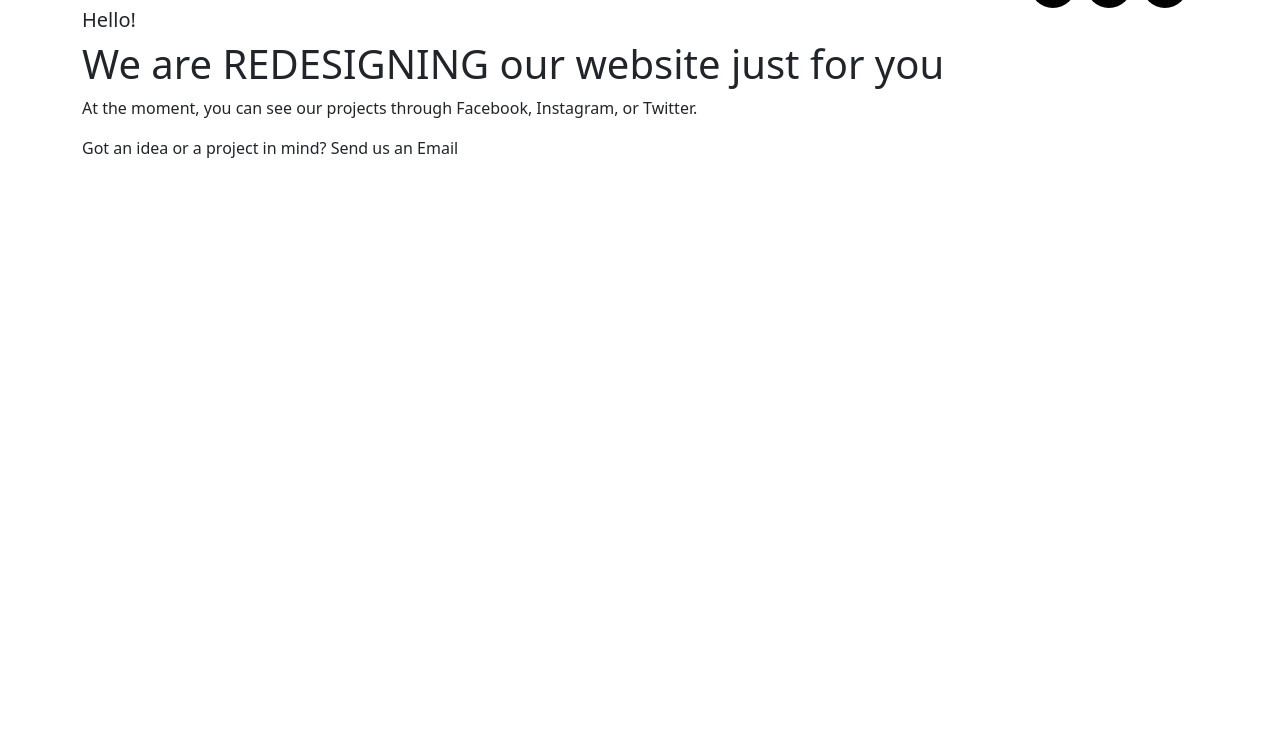
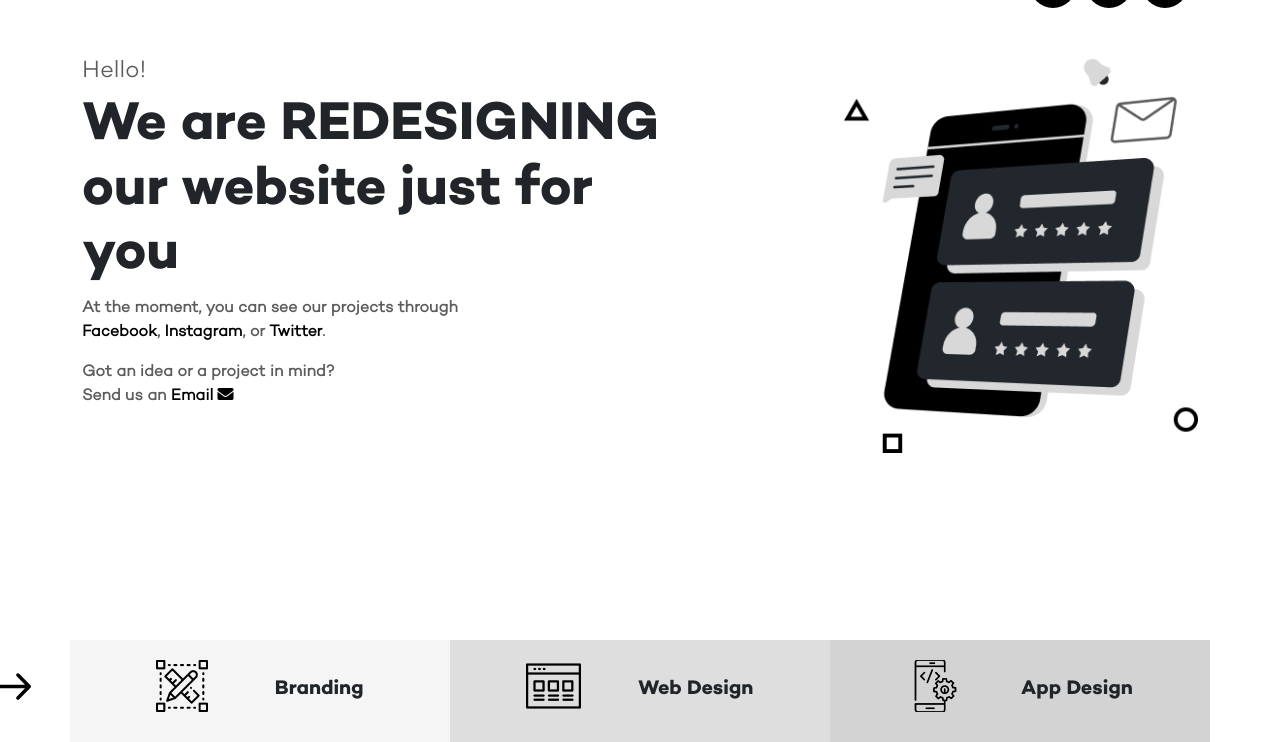
Before and after one commit to Ensio-Creative/rebrand-page, a plain HTML site: page index.html in a window 1280 px wide. Shown: the part 58-800 px from the top of the page. Drawn offline with nearby package versions, Linux system fonts and the light colour scheme.

Commit message:
Done with the page

```diff
--- a/css/styles.css
+++ b/css/styles.css
@@ -1,3 +1,14 @@
+@font-face {
+	font-family: 'Campton-light';
+	src: local('Gilroy'), url('../font/Campton-LightDEMO.otf') format('truetype');
+}
+@font-face {
+	font-family: 'Campton-bold';
+	src: local('Gilroy'), url('../font/Campton-BoldDEMO.otf') format('truetype');
+}
+body {
+	height: 100vh;
+}
 .top-header img {
 	width: 50px;
 	/* height: 80px; */
@@ -20,6 +31,130 @@
 	font-size: 19px;
 	margin-right: 10px;
 }
+.social-item a:hover {
+	color: #fff;
+}
 a {
 	color: #fff;
 }
+a:hover {
+	text-decoration: none;
+}
+
+.bg-hero {
+	margin-top: 50px;
+}
+
+.bg-hero h5 {
+	font-family: 'Campton-light';
+	font-size: 24px;
+	font-weight: 400;
+	color: #5c5c5c;
+}
+.bg-hero h1 {
+	font-family: 'Campton-bold';
+	font-weight: bold;
+	width: 308px;
+	font-size: 37px;
+}
+
+.bg-hero a {
+	color: #000;
+	text-decoration: none;
+}
+.bg-hero a:hover {
+	color: #000;
+	text-decoration: none;
+}
+
+.bg-hero p {
+	font-family: 'Campton-light';
+	font-weight: 700;
+	color: #5c5c5c;
+	width: 298px;
+	font-size: 16px;
+}
+
+.bg-hero img {
+	width: 298px;
+}
+/* .below-info {
+	margin-top: 10px;
+} */
+.arrow-container {
+	width: 50px;
+	margin: auto;
+}
+.arrow {
+	padding-top: 60px;
+	padding-bottom: 60px;
+	transform: rotate(90deg);
+}
+.below-item {
+	padding: 20px;
+	text-align: center;
+	display: block;
+}
+.below-item img {
+	margin-bottom: 10px;
+}
+.below-item p {
+	font-size: 14px;
+	font-weight: 600;
+	font-family: 'Campton-bold';
+}
+
+.below-item:nth-child(1) {
+	background-color: #f5f5f5;
+}
+.below-item:nth-child(2) {
+	background-color: #dfdede;
+}
+.below-item:nth-child(3) {
+	background-color: #d3d3d3;
+}
+
+@media (min-width: 1000px) {
+	.bg-hero h1 {
+		width: 602px;
+		font-size: 54px;
+	}
+	.bg-hero img {
+		width: 100%;
+	}
+	.bg-hero .text-first {
+		width: 448px;
+	}
+	.bg-hero .text-last {
+		width: 292px;
+	}
+	.arrow {
+		position: relative;
+		left: -90px;
+		top: 60px;
+		width: 39px;
+		margin: 0px;
+		padding: 0px;
+		transform: rotate(0deg);
+	}
+	.below-info {
+		position: fixed;
+		right: 0;
+		bottom: 0;
+		left: 0;
+		z-index: 1030;
+	}
+	.below-item {
+		display: flex;
+		justify-content: space-evenly;
+	}
+	.arrow-container {
+		width: 100%;
+	}
+
+	.below-item p {
+		font-size: 20px;
+		margin-bottom: 0px;
+		margin-top: 14px;
+	}
+}
--- a/index.html
+++ b/index.html
@@ -8,14 +8,14 @@
   <title>Ensio Creative - A Creative & Digital Design Agency</title>
   <link rel="stylesheet" href="https://pro.fontawesome.com/releases/v5.10.0/css/all.css" />
   <link href="https://cdn.jsdelivr.net/npm/bootstrap@5.1.3/dist/css/bootstrap.min.css" rel="stylesheet">
-  <link rel="stylesheet" href="/css/styles.css">
+  <link rel="stylesheet" href="css/styles.css">
 </head>
 <body>
   <section class="top-header">
     <div class="container">
       <div class="content">
         <div class="logo-social-icons">
-        <img src="/img//NEW LOGO 1.png" alt="">
+        <img src="img//NEW LOGO 1.png" alt="">
       </div>
       <div class="logo-social-icons">
         <div class="content-social">
@@ -37,10 +37,39 @@
 
   <section class="bg-hero">
     <div class="container">
-      <h5>Hello!</h5>
+      <div class="row">
+        <div class="col-12 col-md-8">
+          <h5>Hello!</h5>
       <h1>We are REDESIGNING our website just for you</h1>
-      <p>At the moment, you can see our projects through Facebook, Instagram, or Twitter.</p>
-      <p>Got an idea or a project in mind? Send us an Email</p>
+      <p class="text-first">At the moment, you can see our projects through <strong> <a href="https://www.facebook.com/ensiocreative/" target="_blank" rel="noopener noreferrer">Facebook</a></strong>, <strong><a href="https://instagram.com/ensiocreative" target="_blank" rel="noopener noreferrer">Instagram</a></strong>, or <strong><a href="https://twitter.com/ensiocreative" target="_blank" rel="noopener noreferrer">Twitter</a></strong>.</p>
+      <p class="text-last">Got an idea or a project in mind? Send us an <strong><a href="mailto:hello@ensiocreative.com">Email <i class="fas fa-envelope"></i></a></strong></p>
+    </div>
+    <div class="col-12 col-md-4">
+      <img src="img/side-img.png" alt="">
+    </div>
+        </div>
+      </div>
+  </section>
+
+  <section class="below-info">
+    <div class="container">
+      <div class="arrow-container">
+        <img src="img/Arrow.svg" alt="" class="arrow">
+      </div>
+      <div class="row">
+        <div class="col-4 below-item">
+        <img src="img/design 1.png" alt="">
+        <p>Branding</p>
+        </div>
+        <div class="col-4 below-item">
+          <img src="img/web-development 1.png" alt="">
+          <p>Web Design</p>
+        </div>
+        <div class="col-4 below-item">
+          <img src="img/app-development 1.png" alt="">
+          <p>App Design</p>
+        </div>
+      </div>
     </div>
   </section>
 
```
Also changed, not shown: img/Arrow.svg (added), img/side-img.png (added).
